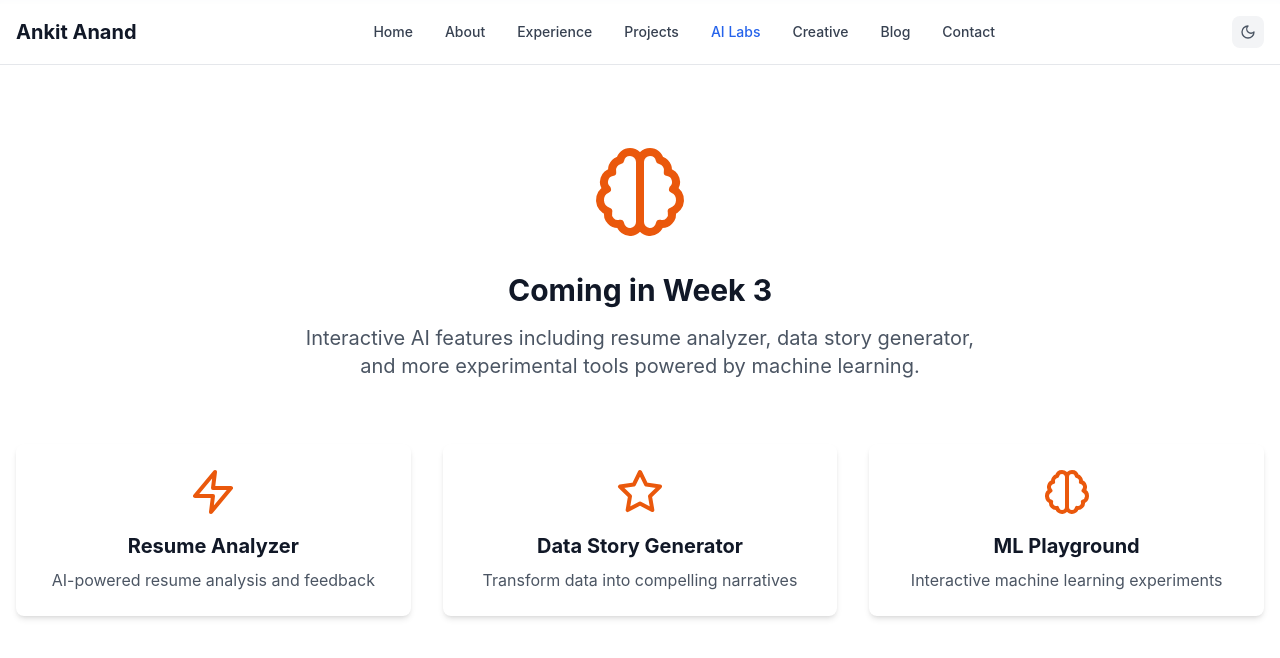
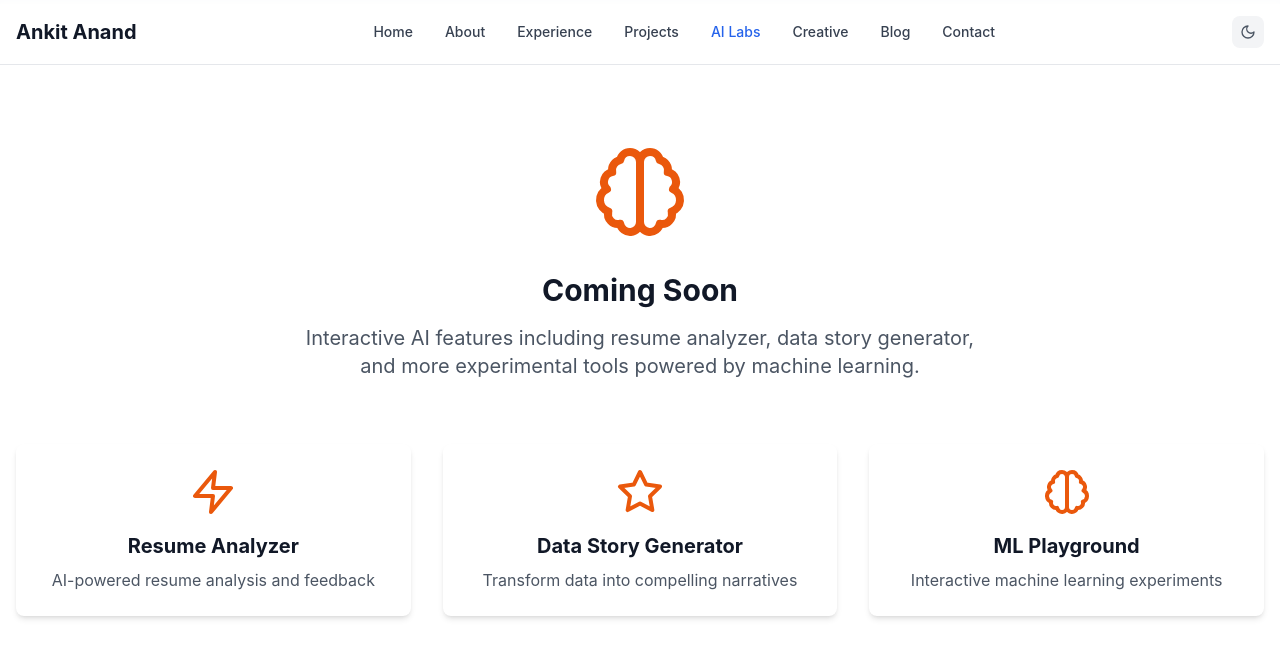
Before and after one commit to Ankit-Anand123/portfolio, a React (Create React App) app: page /ai-labs in a window 1280 px wide. Shown: the top 658 px of the page. Built offline with nearby package versions, Linux system fonts and the light colour scheme.

Commit message:
minor changes

```diff
--- a/src/pages/AILabsPage.tsx
+++ b/src/pages/AILabsPage.tsx
@@ -9,7 +9,7 @@ export const AILabsPage: React.FC = () => {
         <div className="max-w-7xl mx-auto px-4 text-center">
           <Brain className="w-24 h-24 text-orange-600 dark:text-orange-400 mx-auto mb-8" />
           <h2 className="text-3xl font-bold text-gray-900 dark:text-white mb-4">
-            Coming in Week 3
+            Coming Soon
           </h2>
           <p className="text-xl text-gray-600 dark:text-gray-300 mb-8 max-w-2xl mx-auto">
             Interactive AI features including resume analyzer, data story generator,
--- a/src/pages/BlogPage.tsx
+++ b/src/pages/BlogPage.tsx
@@ -10,7 +10,7 @@ export const BlogPage: React.FC = () => {
         <div className="max-w-7xl mx-auto px-4 text-center">
           <FileText className="w-24 h-24 text-indigo-600 dark:text-indigo-400 mx-auto mb-8" />
           <h2 className="text-3xl font-bold text-gray-900 dark:text-white mb-4">
-            Coming in Week 3
+            Coming Soon
           </h2>
           <p className="text-xl text-gray-600 dark:text-gray-300 mb-8 max-w-2xl mx-auto">
             Technical articles, tutorials, and insights on data science, machine learning,
--- a/src/pages/ContactPage.tsx
+++ b/src/pages/ContactPage.tsx
@@ -10,7 +10,7 @@ export const ContactPage: React.FC = () => {
           <div className="text-center mb-16">
             <Mail className="w-24 h-24 text-blue-600 dark:text-blue-400 mx-auto mb-8" />
             <h2 className="text-3xl font-bold text-gray-900 dark:text-white mb-4">
-              Coming in Week 3
+              Coming Soon
             </h2>
             <p className="text-xl text-gray-600 dark:text-gray-300 mb-8 max-w-2xl mx-auto">
               Smart contact form with AI categorization and instant response capabilities.
--- a/src/pages/CreativePage.tsx
+++ b/src/pages/CreativePage.tsx
@@ -9,7 +9,7 @@ export const CreativePage: React.FC = () => {
         <div className="max-w-7xl mx-auto px-4 text-center">
           <Camera className="w-24 h-24 text-pink-600 dark:text-pink-400 mx-auto mb-8" />
           <h2 className="text-3xl font-bold text-gray-900 dark:text-white mb-4">
-            Coming in Week 3
+            Coming Soon
           </h2>
           <p className="text-xl text-gray-600 dark:text-gray-300 mb-8 max-w-2xl mx-auto">
             A showcase of creative work including photography galleries and poetry
```
